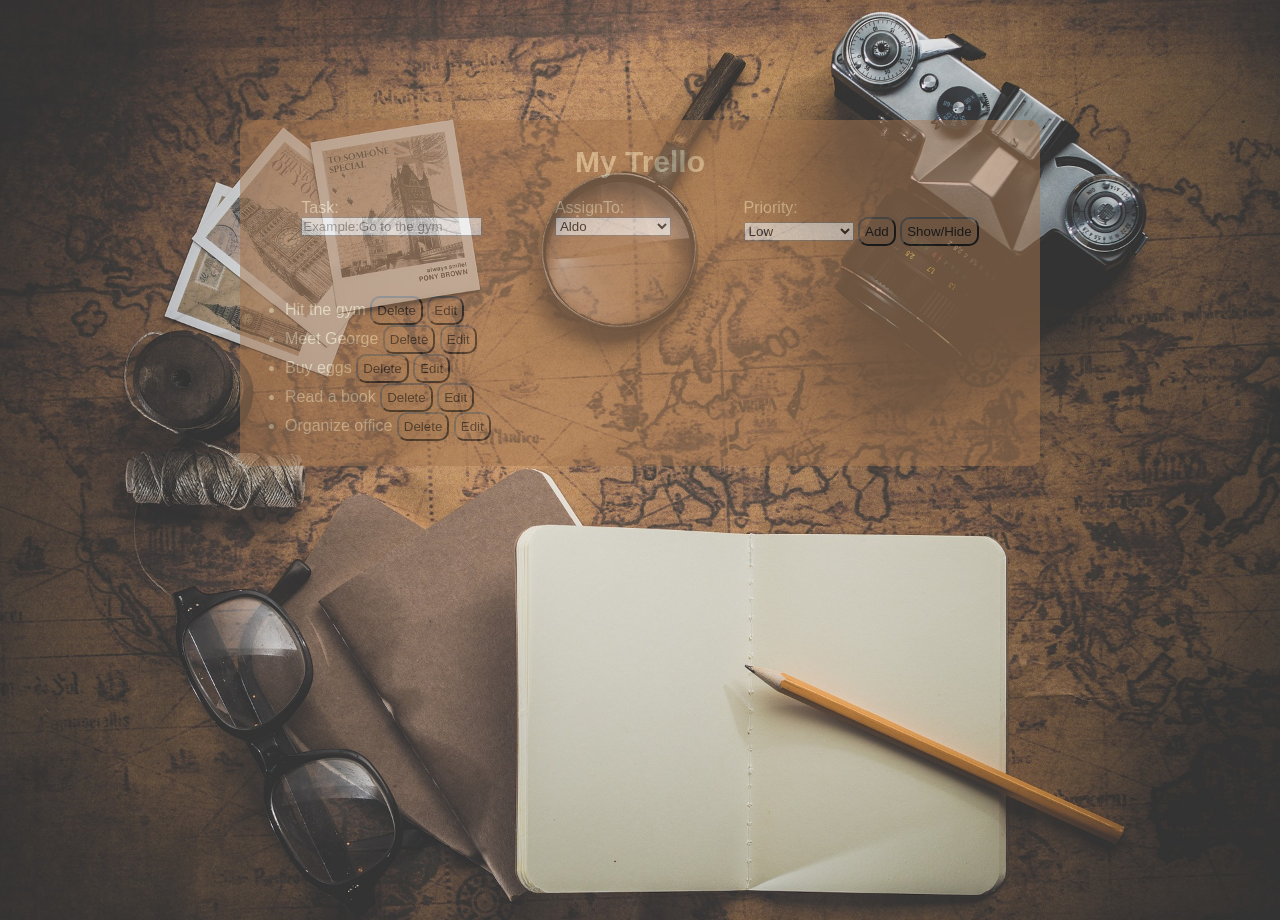
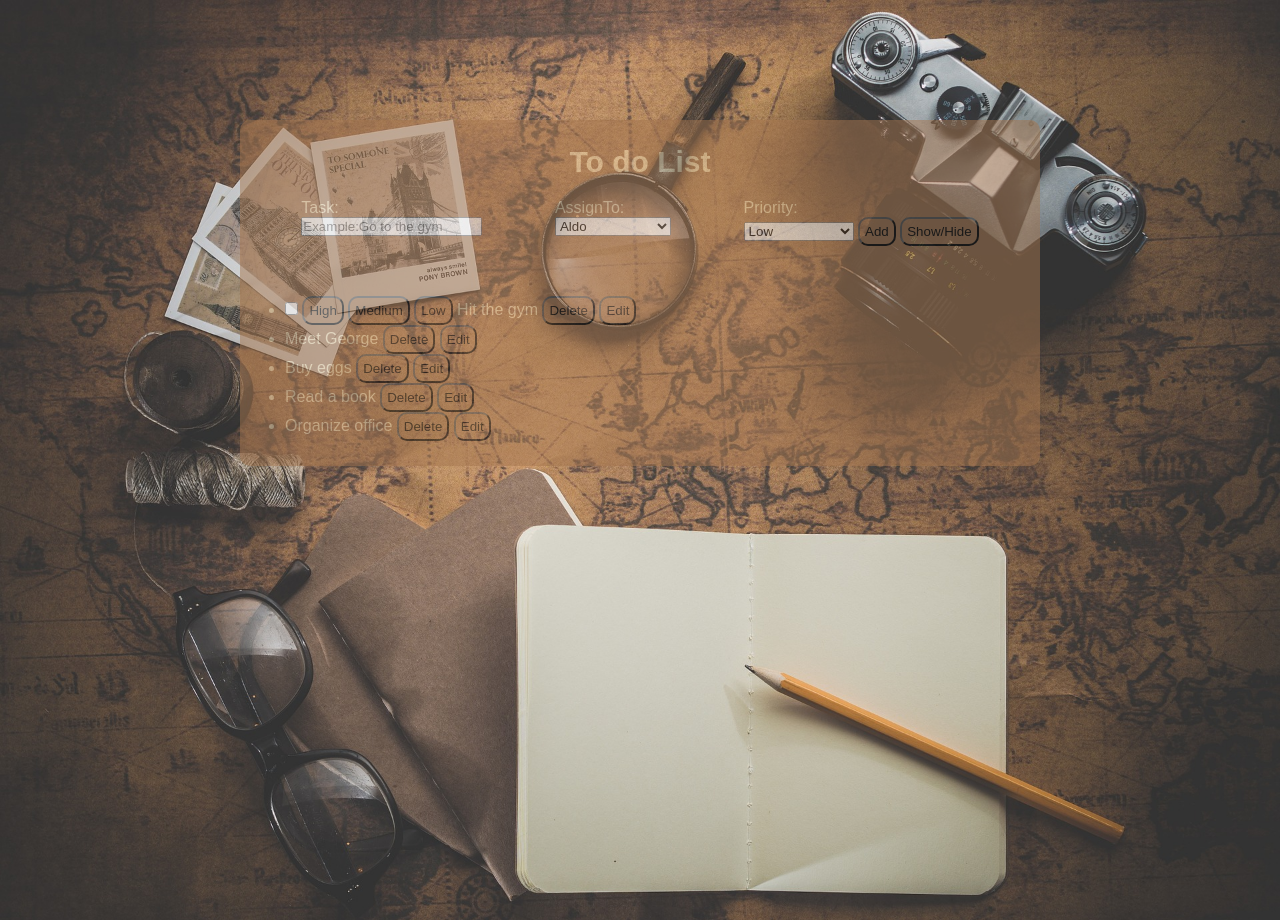
Before and after one commit to Gabriele-Dev-React/myTrello, a plain HTML site: page index.html in a window 1280 px wide. Drawn offline with Linux system fonts and the light colour scheme.

Commit message:
fix(general)fix taskList & title

```diff
--- a/index.html
+++ b/index.html
@@ -11,7 +11,7 @@
   <body>
     <!--  -->
     <div class="box">
-      <h1 class="title">My Trello</h1>
+      <h1 class="title">To do List</h1>
       <div class="navbar">
         <div class="textBox">
           <p>Task:</p>
@@ -37,8 +37,8 @@
             <option value="">High</option>
           </select>
 
-          <button onclick="newElement()" class="button add">Add</button>
-          <button onclick="newElement()" class="button show/hide">
+          <button onclick="newElement()" class="button-add">Add</button>
+          <button onclick="newElement()" class="button-show-hide">
             Show/Hide
           </button>
         </div>
@@ -46,7 +46,11 @@
 
       <!-- LISTA TASK -->
       <ul class="taskList">
-        <li>
+        <li class="list">
+          <input type="checkbox" class="checkTask" />
+          <button class="button-high">High</button>
+          <button class="button-med">Medium</button>
+          <button class="button-low">Low</button>
           Hit the gym
           <button class="delete">Delete</button>
           <button class="edit">Edit</button>
```
